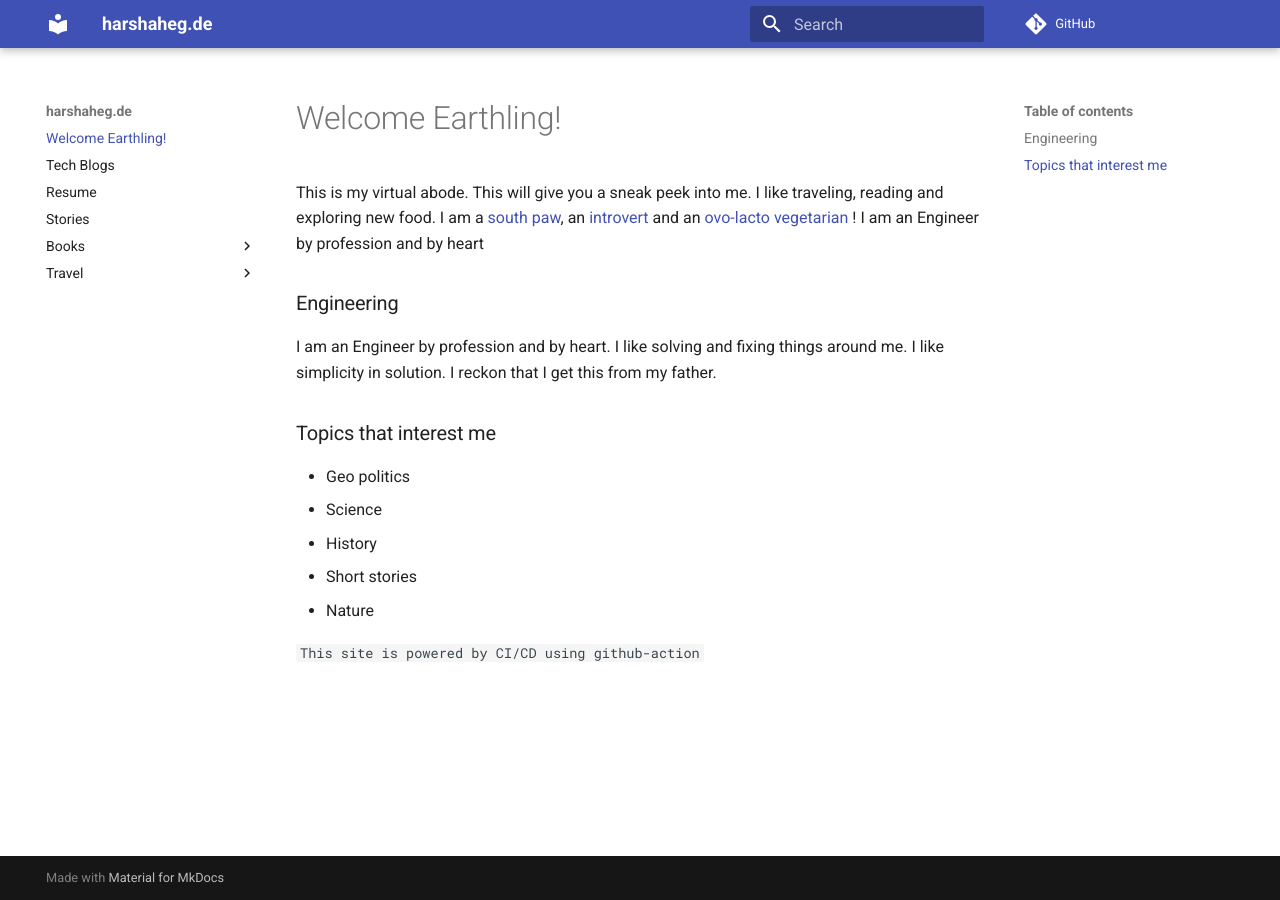
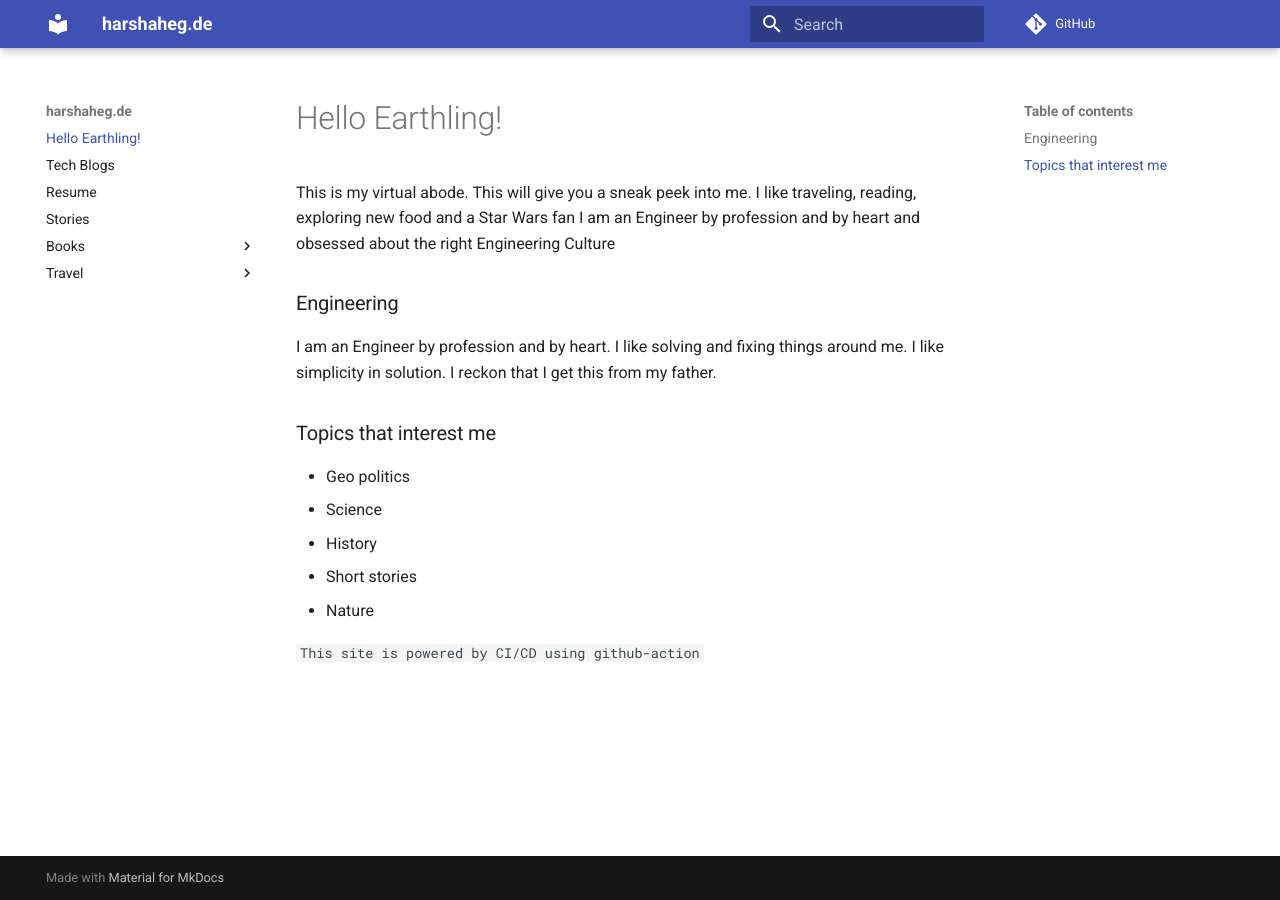
Before and after one commit to harshakhegde/harshakhegde.github.io, an MkDocs documentation site: the page built from home/index.md, in a window 1280 px wide. Built offline with MkDocs 1.6.1 and Material for MkDocs 9.7.7, drawn with Linux system fonts in a browser that asks for light colours; comment, search, counter and statistics services are not loaded.

Commit message:
index change

```diff
--- a/home/index.md
+++ b/home/index.md
@@ -1,9 +1,8 @@
-# Welcome Earthling!
+# Hello Earthling!
 
 This is my virtual abode. This will give you a sneak peek into me.
-I like traveling, reading and exploring new food.
-I am a [south paw](https://www.lexico.com/en/definition/southpaw), an [introvert](https://www.lexico.com/en/definition/introvert) and an [ovo-lacto vegetarian](https://en.wikipedia.org/wiki/Ovo-lacto_vegetarianism) !
-I am an Engineer by profession and by heart
+I like traveling, reading, exploring new food and a Star Wars fan
+I am an Engineer by profession and by heart and obsessed about the right Engineering Culture
 
 ### Engineering
 I am an Engineer by profession and by heart. I like solving and fixing things around me.
```
